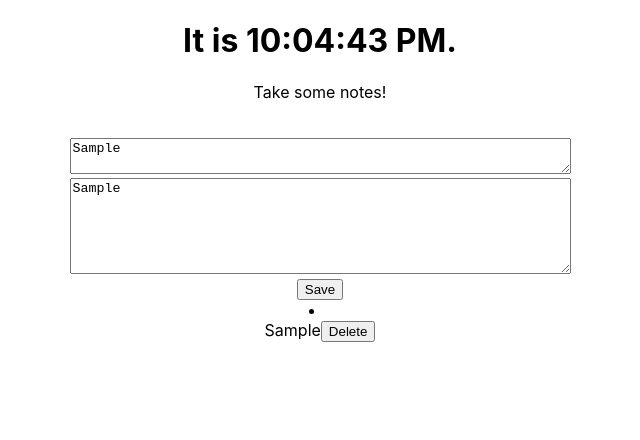
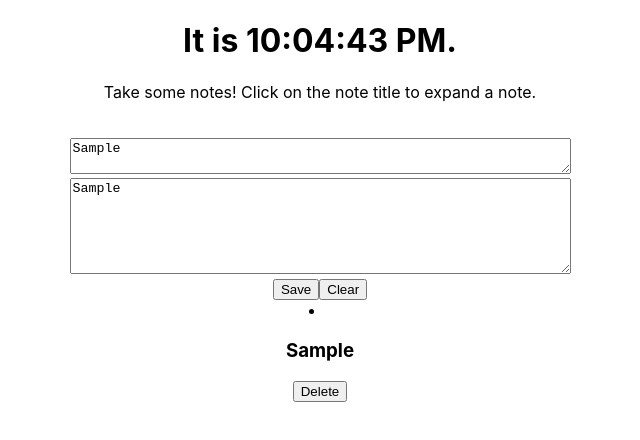
Before and after one commit to TheRedLancer/DMEncounterPlanner, a React (Create React App) app in the folder dm-toolkit/: page / in a window 1280 px wide. Both pictures are taken after typing "Sample", "Sample" into the empty fields and a click on the input "Save". Shown: the top 440 px of the page, without its empty margins (320-960 px from the left). Built offline with nearby package versions, Linux system fonts and the light colour scheme.

Commit message:
allow hiding and showing note content

```diff
--- a/dm-toolkit/src/Note.js
+++ b/dm-toolkit/src/Note.js
@@ -5,15 +5,23 @@ export default class Note extends Component {
 		super(props);
 		this.noteText = this.props.noteText;
 		this.title = this.props.noteTitle === '' ? 'Note ' + this.props.id : this.props.noteTitle;
+		this.state = { showNote: false };
+		this.handleClick = this.handleClick.bind(this);
 	}
+
 	handleDelete() {
 		this.props._handleDelete(this.props.id);
+	}
+
+	handleClick() {
+		this.setState({ showNote: !this.state.showNote });
 	}
 
 	render() {
 		return (
 			<div>
-				{this.title}
+				<h3 onClick={this.handleClick}>{this.title}</h3>
+				<p>{this.state.showNote ? this.noteText : ''}</p>
 				<button id="noteDeleteButton" onClick={() => this.handleDelete()}>
 					Delete
 				</button>
--- a/dm-toolkit/src/SubmitBox.js
+++ b/dm-toolkit/src/SubmitBox.js
@@ -13,8 +13,8 @@ export default class SubmitBox extends Component {
 		this.handleTitleChange = this.handleTitleChange.bind(this);
 		this.handleChange = this.handleChange.bind(this);
 		this.handleSubmit = this.handleSubmit.bind(this);
-		this.handleFocus = this.handleFocus.bind(this);
 		this.handleDelete = this.handleDelete.bind(this);
+		this.handleClearNote = this.handleClearNote.bind(this);
 	}
 
 	handleTitleChange(event) {
@@ -38,24 +38,25 @@ export default class SubmitBox extends Component {
 		this.forceUpdate();
 	}
 
-	handleFocus() {
-		if (this.state.value === 'Type here') {
-			this.setState({ value: '' });
-		}
-	}
-
 	handleDelete(id) {
 		this.setState((prevState) => ({
 			noteList: prevState.noteList.filter((element) => element.props.id !== id)
 		}));
 	}
 
+	handleClearNote() {
+		this.setState({
+			titleValue: '',
+			value: ''
+		});
+	}
+
 	render() {
 		return (
 			<div>
-				<form onSubmit={this.handleSubmit} onFocus={this.handleFocus}>
+				<p>Take some notes! Click on the note title to expand a note.</p>
+				<form onSubmit={this.handleSubmit}>
 					<label>
-						<p>Take some notes!</p>
 						<br />
 						<textarea
 							type="text"
@@ -77,8 +78,8 @@ export default class SubmitBox extends Component {
 						<br />
 					</label>
 					<input type="submit" value="Save" />
+					<input type="button" value="Clear" onClick={this.handleClearNote} />
 				</form>
-
 				{this.state.noteList.map((listitem) => (
 					<li key={listitem.props.id} className="list-group-item list-group-item-primary">
 						{listitem}
```
